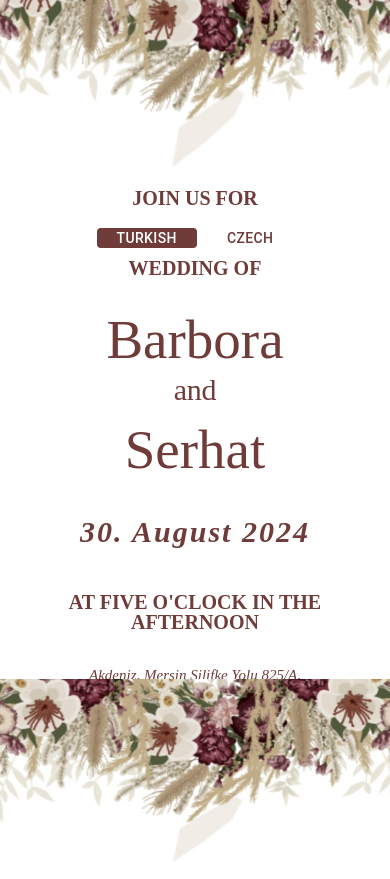
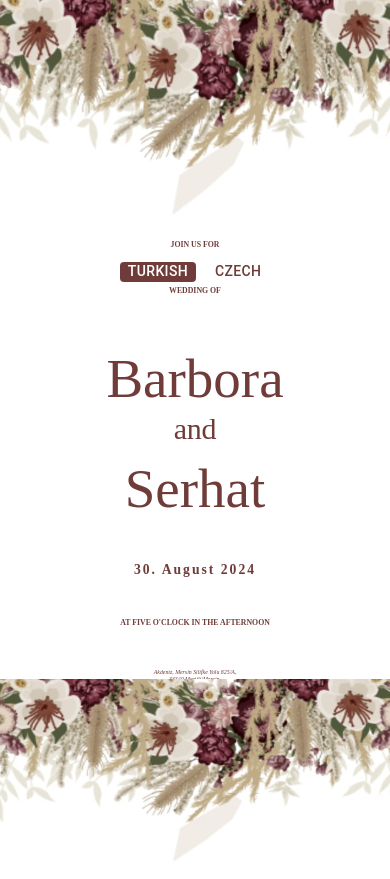
Before and after one commit to wonderunka/wonderunka.github.io, a React (Create React App) app: page /invitation in a window 390 px wide. Shown: the top 879 px of the page. Built offline with nearby package versions, Linux system fonts and the light colour scheme.

Commit message:
updated styles for mobile screen

```diff
--- a/src/App.css
+++ /dev/null
@@ -1,24 +0,0 @@
-/* App.css */
-.envelope-container {
-  display: flex;
-  align-items: center;
-  justify-content: center;
-  height: 100vh; /* Set the container to full viewport height */
-}
-
-.envelope-img {
-  width: 1000px;
-  height: auto;
-  cursor: pointer;
-}
-
-.name-tag {
-  position: absolute;
-  top: 50%;
-  left: 50%;
-  transform: translate(-50%, -50%);
-  font-size: 28px;
-  font-weight: bold;
-  color: #000; /* Set text color to black */
-  text-align: center;
-}
--- a/src/Envelope.css
+++ b/src/Envelope.css
@@ -1,32 +1,30 @@
 /* App.css */
 .envelope-container {
-  position: relative;
-  width: 200px; /* Adjust the size as needed */
-}
-
-.envelope-link {
-  text-decoration: none;
-  position: relative;
+  display: flex;
+  align-items: center;
+  justify-content: center;
+  height: 100vh;
+  /* Set the container to full viewport height */
 }
 
 .envelope-img {
-  width: 100%;
-  height: auto;
-  cursor: pointer;
+  width: 80vw;
+  /* Adjust width for smaller screens */
+  margin-top: 5vh;
+  /* Adjust margin for spacing */
 }
 
 .name-tag {
+  font-size: 6vw;
   position: absolute;
   top: 50%;
   left: 50%;
   transform: translate(-50%, -50%);
-  font-size: 18px;
   font-weight: bold;
-  color: #000;
-  opacity: 0; /* Initially hide the name tag */
-  transition: opacity 0.5s ease; /* Add transition for a smooth effect */
+  /* Responsive font size */
+  text-align: center;
+  /* Center text */
+  margin-top: 5vh;
+  color: rgb(111, 60, 58);
+  font-family: 'MrsEavesRoman Regular';
 }
-
-.name-tag.visible {
-  opacity: 1; /* Make the name tag visible when the envelope is clicked */
-}
--- a/src/Envelope.js
+++ b/src/Envelope.js
@@ -1,5 +1,5 @@
 import React from 'react';
-import './App.css';
+import './Envelope.css';
 import EnvelopePic from './envelope.png';
 import { useHistory } from 'react-router-dom';
 import Button from '@mui/material/Button';
--- a/src/Invitation.js
+++ b/src/Invitation.js
@@ -4,7 +4,6 @@ import design from "./design.jpg";
 import Typography from '@mui/material/Typography';
 import Button from '@mui/material/Button';
 
-import './App.css';
 import './style.css';
 
 const titleStyle = {
@@ -68,7 +67,7 @@ const InvitationPage = ({ weddingType, language, locales }) => {
           />
         }
         <div className="text-container subtitle2 margin-top2 uper-case margin-bottom2">
-          <div className="margin-top1">{locales[language].invitation.receptionToFollow}</div>
+          <div>{locales[language].invitation.receptionToFollow}</div>
         </div>
         <div className="image-container-bottom" style={{ display: 'flex', alignItems: 'flex-start', justifyContent: 'center' }}>
           <img
--- a/src/style.css
+++ b/src/style.css
@@ -1,46 +1,8 @@
-.envelope-container {
-  display: flex;
-  flex-direction: column;
-  align-items: center;
-}
-
-.envelope-img {
-  width: 80vw;
-  /* Adjust width for smaller screens */
-  margin-top: 20px;
-  /* Adjust margin for spacing */
-}
-
-.name-tag {
-  font-size: 8vw;
-  /* Responsive font size */
-  text-align: center;
-  /* Center text */
-  margin-top: 20px;
-  color: rgb(111, 60, 58);
-  font-family: 'MrsEavesRoman Regular';
-}
-
-.language-buttons {
-  margin-top: 10px;
-  /* Adjust margin for spacing */
-}
-
-.language-buttons button {
-  margin: 5px;
-  /* Adjust button margin for spacing */
-  padding: 5px 20px;
-  /* Adjust button padding for tap target */
-  height: 30px;
-  /* Adjust button height */
-}
-
 .image-container-top {
-  margin-top: -90px;
+  margin-top: -5vh;
   display: flex;
   align-items: flex-start;
   justify-content: center;
-  /* margin-bottom: 20px; */
 }
 
 @media (max-width: 600px) {
@@ -56,23 +18,35 @@
     bottom: 0;
     left: 50%;
     transform: translateX(-50%) rotate(180deg);
-    margin-top: 20px;
+    margin-top: 5vw;
   }
 }
 
-/* Styles for language switcher button */
-.language-switcher-button {
+.subtitle2 {
+  font-family: 'MrsEavesRoman Regular';
+  font-style: normal;
+  line-height: 1;
+  font-size: 2vw;
+  /* Adjusted font size to use vw units */
   color: rgb(111, 60, 58);
-  cursor: pointer;
-  margin-right: 10px;
+  margin-bottom: 2vh;
+  /* Adjusted margin-bottom to use vh units */
+  margin-top: -3vh;
+  /* Adjusted margin-top to use vh units */
+  font-weight: bold;
 }
 
-.rsvp-button {
-  color: rgb(111, 60, 58);
-  cursor: pointer;
-  margin-right: 10px;
-  height: 35px;
+.uper-case {
+  text-transform: uppercase;
+  font-size: 2vw;
+  /* Adjusted font size to use vw units */
 }
+
+.margin-top {
+  margin-top: 1vh;
+  /* Adjusted margin-top to use vh units */
+}
+
 
 /* Center the name container */
 .name-container {
@@ -82,76 +56,25 @@
   text-align: center;
 }
 
-.text-container {
-  display: flex;
-  flex-direction: column;
-  align-items: center;
-  text-align: center;
+.margin-top2 {
+  margin-top: 3vh;
+  /* Adjusted margin-top to use vh units */
 }
 
-/* Styles for the home tab picture */
-.home-tab-picture {
-  display: block;
-  width: 50%;
-  /* Set the width to 50% */
-  margin: 0;
-  margin-bottom: 30px;
-  box-sizing: border-box;
-  border: 8px solid rgb(255, 255, 255);
-  box-shadow: rgba(0, 0, 0, 0.25) 0px 1px 4px;
+.margin-bottom {
+  margin-bottom: 2vh;
+  /* Adjusted margin-bottom to use vh units */
 }
 
-form {
-  display: flex;
-  flex-direction: column;
+.date {
+  font-size: 4vw;
+  /* Adjusted font size to use vw units */
+  font-style: italic;
 }
 
-label {
-  margin-bottom: 8px;
-}
-
-input,
-select {
-  margin-bottom: 16px;
-  padding: 8px;
-}
-
-/* styles.css */
-
-.title1 {
-  font-family: 'Adelicia Script Clean Regular';
-  font-weight: 400;
-  font-style: normal;
-  line-height: 1.2;
-  text-transform: none;
-  letter-spacing: -0.1px;
-  font-size: 42.8px;
-  color: rgb(111, 60, 58);
-}
-
-.subtitle1 {
-  font-family: 'MrsEavesRoman Regular';
-  font-weight: 400;
-  font-style: normal;
-  line-height: 1;
-  text-transform: uppercase;
-  letter-spacing: 5px;
-  font-size: 14px;
-  color: rgb(111, 60, 58);
-  margin-bottom: 40px;
-  margin-top: 40px;
-}
-
-.subtitle2 {
-  font-family: 'MrsEavesRoman Regular';
-  font-style: normal;
-  line-height: 1;
-  /* letter-spacing: 5px; */
-  font-size: 14px;
-  color: rgb(111, 60, 58);
-  margin-bottom: 10px;
-  margin-top: -30px;
-  font-weight: bold;
+.margin-bottom2 {
+  margin-bottom: 6vh;
+  /* Adjusted margin-bottom to use vh units */
 }
 
 .subtitle3 {
@@ -159,10 +82,13 @@ select {
   font-style: normal;
   line-height: 1;
   letter-spacing: 2px;
-  font-size: 12px;
+  font-size: 3.5vw;
+  /* Adjusted font size to use vw units */
   color: rgb(111, 60, 58);
-  margin-bottom: 20px;
-  margin-top: 10px;
+  margin-bottom: 4vh;
+  /* Adjusted margin-bottom to use vh units */
+  margin-top: 2vh;
+  /* Adjusted margin-top to use vh units */
   font-weight: bold;
 }
 
@@ -172,108 +98,49 @@ select {
   font-style: normal;
   line-height: 1.1;
   letter-spacing: normal;
-  font-size: 6px;
+  font-size: 1.5vw;
+  /* Adjusted font size to use vw units */
   color: rgb(111, 60, 58);
-  margin-bottom: 10px;
-}
-
-.button {
-  font-style: italic;
-}
-
-.titleName {
-  font-family: "Adelicia Script Clean Regular";
-  font-weight: 400;
-  font-style: normal;
-  line-height: 1.2;
-  letter-spacing: -0.1px;
-  font-size: 42.8px;
-  color: rgb(111, 60, 58);
-  text-align: center;
-  margin: 0;
-}
-
-.subtitle4 {
-  font-family: 'MrsEavesRoman Regular';
-  font-weight: 400;
-  line-height: 1;
-  text-transform: uppercase;
-  font-size: 12px;
-  color: rgb(111, 60, 58);
-}
-
-
-.location-image {
-  width: 50%;
-  /* Set width to 50% */
-  max-width: 140px;
-  /* Optionally set a maximum width */
-  height: auto;
-  /* Maintain aspect ratio */
-  margin-bottom: 20px;
-}
-
-.margin-top {
-  margin-top: 5px;
-}
-
-.margin-top2 {
-  margin-top: 25px;
-}
-
-.margin-top3 {
-  margin-top: 70px;
-}
-
-.margin-bottom4 {
-  margin-bottom: 5px;
-}
-
-.margin-bottom {
-  margin-bottom: 20px;
-}
-
-.margin-bottom1 {
-  margin-bottom: 10px;
-}
-
-.margin-bottom2 {
-  margin-bottom: 40px;
-}
-
-.uper-case {
-  text-transform: uppercase;
-  font-size: 20px;
+  margin-bottom: 2vh;
+  /* Adjusted margin-bottom to use vh units */
 }
 
 .address {
-  font-size: 15px;
+  font-size: 1.5vw;
+  /* Adjusted font size to use vw units */
   font-style: italic;
   font-weight: normal;
-  /* Not bold */
-}
-
-.date {
-  font-size: 30px;
-  font-style: italic;
-  /* font-weight: bold; */
 }
 
 .selected {
   background-color: 'rgb(111, 60, 58)';
-  color: white,
+  color: white;
+  /* Removed comma */
 }
+
+.text-container {
+  display: flex;
+  flex-direction: column;
+  align-items: center;
+  text-align: center;
+}
+
+.language-switcher-button {
+  color: rgb(111, 60, 58);
+  cursor: pointer;
+  margin-right: 2vw;
+  /* Adjusted margin-right to use vw units */
+}
+
 
 /* Add styles for the selected button */
 .language-buttons button.selected {
   background-color: rgb(111, 60, 58);
   color: white;
-  /* Add any additional styles for the selected button */
 }
 
-/* Add styles for all buttons */
 .language-buttons button {
   /* Add general button styles here */
-  margin-right: 10px;
-  /* Example margin */
+  margin-right: 1vw;
+  /* Adjusted margin-right to use vw units */
 }
```
